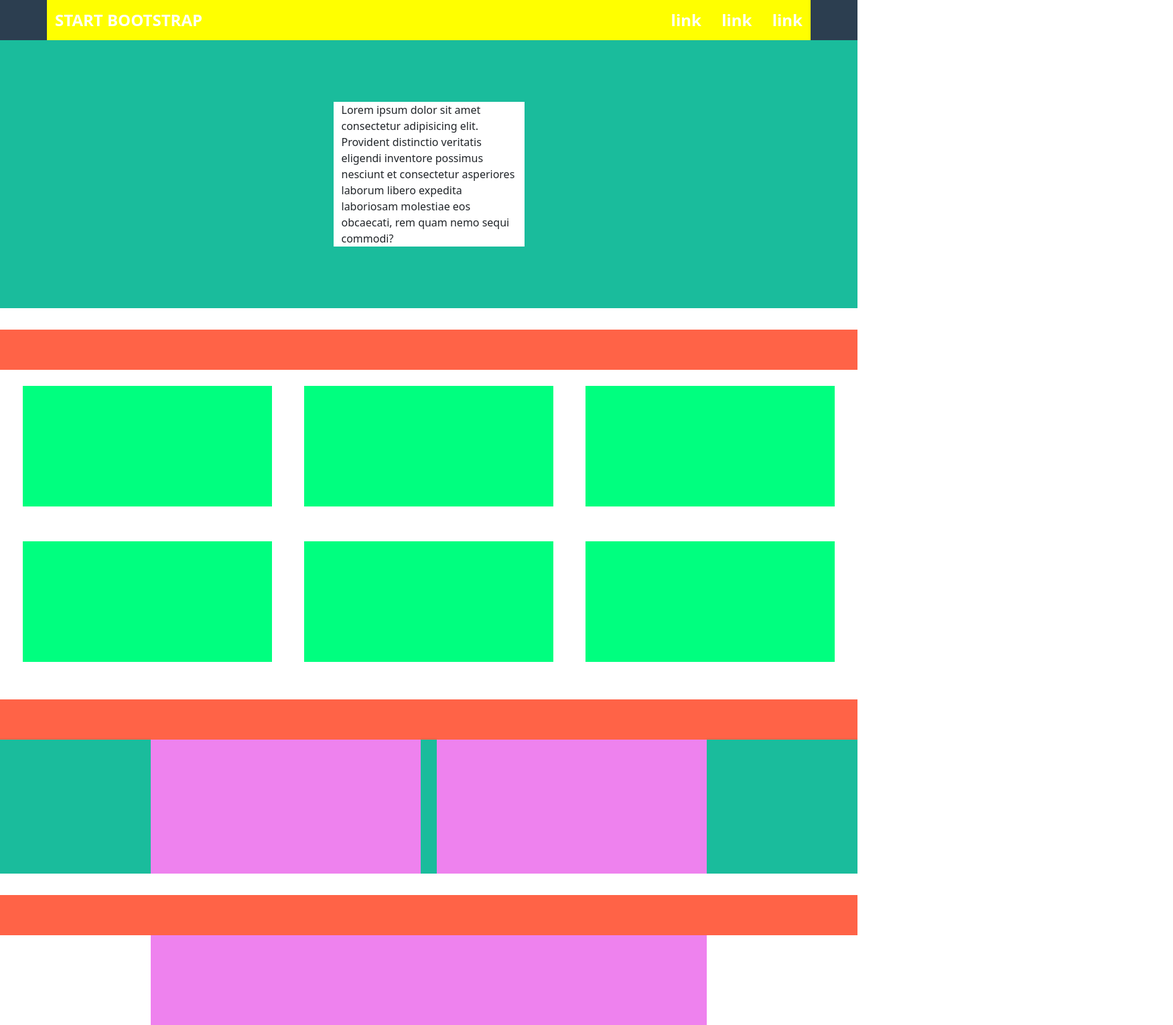
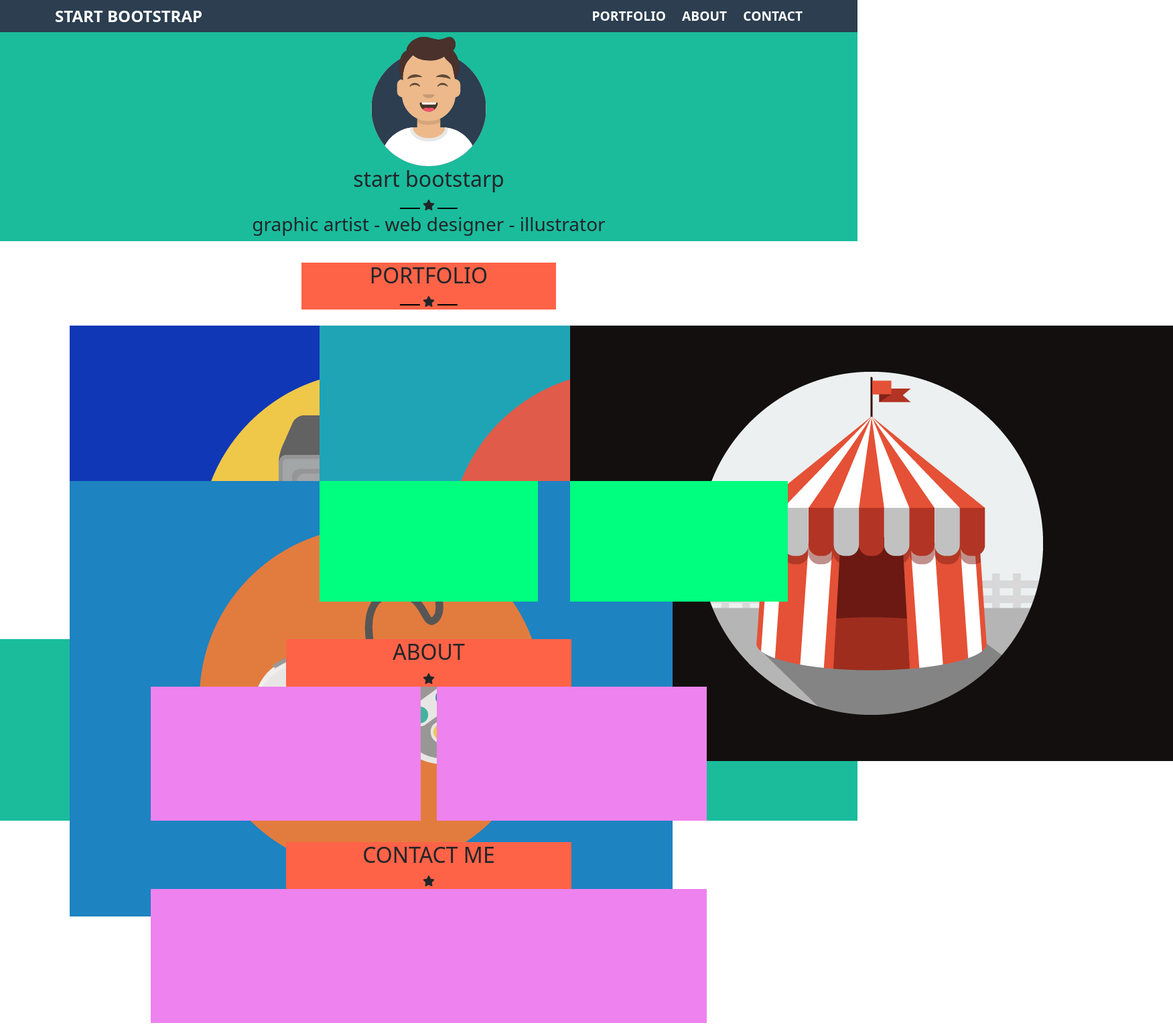
Before and after one commit to Guz117/html-css-bootstrap-freelancer, a plain HTML site: page index.html in a window 1280 px wide. Shown: the top 1530 px of the page at 67% size, 1751 px wide, since content can reach past the window. Drawn offline with nearby package versions, Linux system fonts and the light colour scheme.

Commit message:
jambotron

```diff
--- a/css/style.css
+++ b/css/style.css
@@ -2,8 +2,8 @@
     display: flex;
 }
 
-ul {
-    margin: 0;
+.text {
+    align-items: center;
 }
 
 li {
@@ -14,21 +14,27 @@ li {
 
 nav {
     background-color: #2c3e50;
+    height: 3em;
+    align-items: center;
 }
 
-.text {
+.start {
     color: white;
     font-weight: 600;
     font-size: 1.5em;
-    padding: 0.5em;
-}
-
-.yellow {
-    background-color: yellow;
+    justify-content: center;
+    align-items: center;
 }
 
 .menu {
-    text-align: right;
+    color: white;
+    font-weight: 600;
+    font-size: 1.2em;
+    justify-content: flex-end;
+}
+
+.menu ul {
+    margin-bottom: 0;
 }
 
 .hamburger .fa-bars {
@@ -36,20 +42,35 @@ nav {
 }
 
 .jambotron {
-    background-color: #1abc9c;
-    height: 400px;
-    justify-content: center;
-    align-items: center;
+    background-color: #1abc9c;}
+
+.avatar {
+    display: inline-block;
+    width: 300px;
+    height: 200px;
+  }
+
+.avatar img {
+      width: 100%;
+      height: 100%;
+}
+
+.line {
+    display: inline-block;
+    width: 30px;
+    height: 2px;
+    background-color: black;
 }
 
 .white {
     background-color: white;
 }
 
-.red {
+.sub-title {
     background-color: tomato;
-    height: 60px;
+    text-align: center;
 }
+
 
 .img-green {
     background-color: springgreen;
--- a/index.html
+++ b/index.html
@@ -10,15 +10,17 @@
     <title>Document</title>
 </head>
 <body>
-    <nav>
-        <div class="container-md">
+
+    <!-- nav -->
+    <nav class="flex">
+        <div class="container">
             <div class="row">
-                <div class="col-8 yellow text">START BOOTSTRAP</div>
-                <div class="col-4 yellow menu text">
+                <div class="col-6 start text">START BOOTSTRAP</div>
+                <div class="col-6 menu text flex">
                     <ul>
-                        <li>link</li>
-                        <li>link</li>
-                        <li>link</li>
+                        <li>PORTFOLIO</li>
+                        <li>ABOUT</li>
+                        <li>CONTACT</li>
                     </ul>
                     <div class="hamburger">
                         <i class="fas fa-bars"></i>
@@ -27,32 +29,62 @@
             </div>
         </div>
     </nav>
-    <div class="jambotron flex">
-        <div class="container">
-            <div class="row justify-content-center">
-                <div class="col-md-3 white">
-                   Lorem ipsum dolor sit amet consectetur adipisicing elit. Provident distinctio veritatis eligendi inventore possimus nesciunt et consectetur asperiores laborum libero expedita laboriosam molestiae eos obcaecati, rem quam nemo sequi commodi?
+     <!-- /nav -->
+
+     <!-- jambotron -->
+    <div class="jambotron text-center">
+        <div class="container pt-6 pb-6">
+            <div class="row text-center">
+                <div class="col-12">
+                  <div class="avatar">
+                    <img src="img/avatar.svg" alt="">
+                  </div>
+                  <h2>start bootstarp</h2>
+                  <div class="star">
+                    <div class="line line-left"></div>
+                    <i class="fas fa-star"></i>
+                    <div class="line line-rigt"></div>
+                  </div>
+                  <h3>graphic artist - web designer - illustrator</h3>
                 </div>
             </div>
         </div>
     </div>
+    <!-- /jambotron -->
+
+    <!-- portfolio -->
     <div class="portfolio white">
-        <div class="container-fluid">
-            <div class="row">
-                <div class="col-md-12 red"></div>
+        <div class="container">
+            <div class="row justify-content-center">
+                <div class="col-md-4 sub-title">
+                    <h2>PORTFOLIO</h2>
+                    <div class="star">
+                        <div class="line line-left"></div>
+                        <i class="fas fa-star"></i>
+                        <div class="line line-rigt"></div>
+                    </div>
+                </div>
             </div>
             <div class="row row-cols-1 row-cols-md-2 row-cols-lg-3 g-1">
                 <div class="col p-4">
-                  <div class="img-green"></div>
+                  <div class="img-green">
+                      <img src="img/safe.png" alt="">
+                  </div>
                 </div>
                 <div class="col p-4">
-                  <div class="img-green"></div>
+                  <div class="img-green">
+                      <img src="img/cake.png" alt="">
+                  </div>
                 </div>
                 <div class="col p-4">
-                    <div class="img-green"></div>
+                    <div class="img-green">
+                        <img src="img/circus.png" alt="">
+                    </div>
                 </div>
                 <div class="col p-4">
-                    <div class="img-green"></div>
+                    <div class="img-green">
+                        <img src="img/game.png" alt="">
+                    </div>
                 </div>
                 <div class="col p-4">
                     <div class="img-green"></div>
@@ -63,10 +95,16 @@
               </div>
         </div>
     </div>
+    <!-- /portfolio -->
+
+    <!-- about -->
     <div class="about">
         <div class="container-fluid">
-            <div class="row">
-                <div class="col-md-12 red"></div>
+            <div class="row justify-content-center">
+                <div class="col-md-4 sub-title">
+                    <h2>ABOUT</h2>
+                    <i class="fas fa-star"></i>
+                </div>
             </div>
             <div class="row">
                 <div class="col-md-4 offset-md-2">
@@ -78,10 +116,16 @@
               </div>
         </div>
     </div>
+    <!-- /about -->
+
+    <!-- contact -->
     <div class="contact">
         <div class="container-fluid">
-            <div class="row">
-                <div class="col-md-12 red"></div>
+            <div class="row justify-content-center">
+                <div class="col-md-4 sub-title">
+                    <h2>CONTACT ME</h2>
+                    <i class="fas fa-star"></i>
+                </div>
             </div>
             <div class="row">
                 <div class="col-md-8 offset-md-2">
@@ -90,11 +134,11 @@
             </div>
         </div>
     </div>
+    <!-- /contact -->
+
+    <!-- footer -->
     <div class="footer">
         <div class="container-fluid">
-            <div class="row">
-                <div class="col-md-12 red"></div>
-            </div>
             <div class="row">
                 <div class="col-md-3 offset-md-2">
                     <div class="about-left"></div>
@@ -110,8 +154,9 @@
     </div>
     <div class="container-fluid">
         <div class="row">
-            <div class="col-md-12 red"></div>
+            <div class="col-md-12 sub-title"></div>
         </div>
     </div>
+    <!-- /footer -->
 </body>
 </html>
```
Also changed, not shown: img/avatar.svg (added), img/cabin.png (added), img/cake.png (added), img/circus.png (added), img/game.png (added), img/safe.png (added), img/submarine.png (added).
